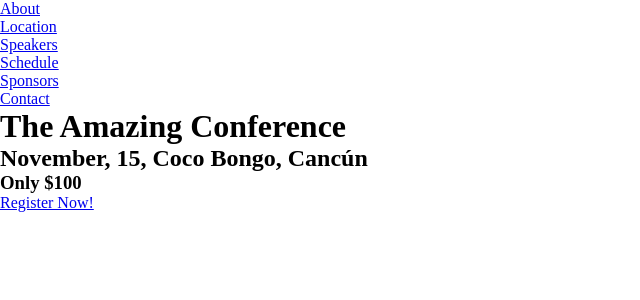
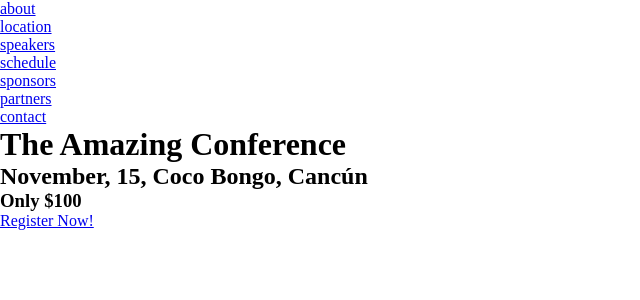
Before and after one commit to braziljs/conf-boilerplate, a Jekyll site: the page built from index.html, in a window 1280 px wide. Shown: the top 300 px of the page, without its empty margins (0-640 px from the left). Built offline with Jekyll 4.4.1, drawn with Linux system fonts in a browser that asks for light colours; part of the change alters nothing that is shown.

Commit message:
dynamically listing active sections

```diff
--- a/_includes/nav.html
+++ b/_includes/nav.html
@@ -1,10 +1,9 @@
 <nav>
   <ul>
-    <li><a href="#about">About</a></li>
-    <li><a href="#location">Location</a></li>
-    <li><a href="#speakers">Speakers</a></li>
-    <li><a href="#schedule">Schedule</a></li>
-    <li><a href="#sponsors">Sponsors</a></li>
-    <li><a href="#contact">Contact</a></li>
+  {% for section in site.sections %}
+    {% if section[1] == true %}
+      <li><a href="#{{ section[0] }}">{{ section[0] }}</a></li>
+    {% endif %}
+  {% endfor %}
   </ul>
 </nav>
```
